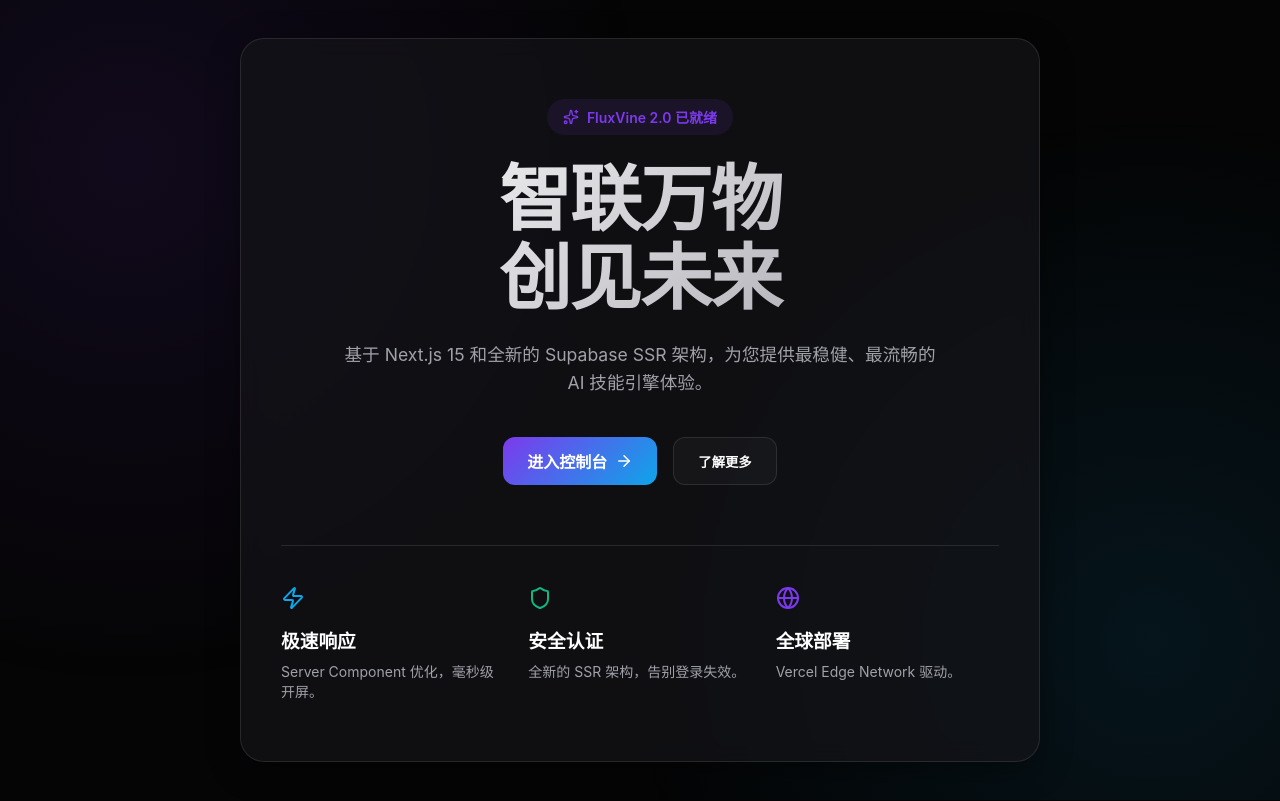
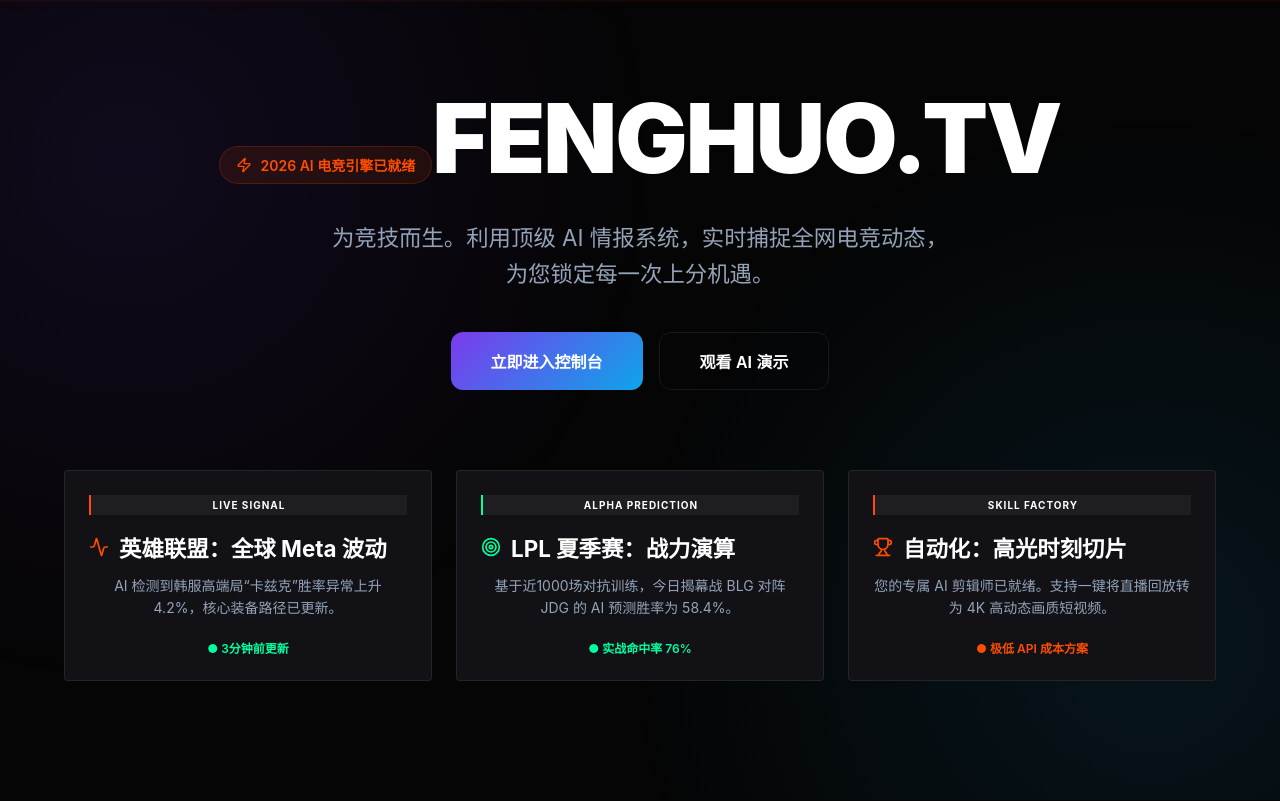
Before and after one commit to FluxVine-ai/fluxvine, a Next.js app: page / in a window 1280 px wide. Built offline with nearby package versions, Linux system fonts and the light colour scheme.

Commit message:
feat: implement Fenghuo.tv esports visual identity and immersive homepage

```diff
--- /dev/null
+++ b/app/branding.css
@@ -0,0 +1,128 @@
+/* Fenghuo.tv Brand Identity - Esports / Cyberpunk / Battle Theme */
+
+:root {
+    /* Core Brand Colors */
+    --fenghuo-orange: #ff4d00;
+    /* 烽火橙 - 核心动效与警告 */
+    --fenghuo-orange-glow: rgba(255, 77, 0, 0.5);
+    --fenghuo-accent: #00ff9d;
+    /* 竞技绿 - 胜率、数据增长 */
+    --fenghuo-charcoal: #0a0a0c;
+    /* 底层背景 */
+    --fenghuo-surface: #121216;
+    /* 卡片表面 */
+    --fenghuo-glass: rgba(18, 18, 22, 0.7);
+
+    /* Text */
+    --fenghuo-text-primary: #ffffff;
+    --fenghuo-text-secondary: #94a3b8;
+
+    /* Borders */
+    --fenghuo-border: rgba(255, 255, 255, 0.08);
+    --fenghuo-border-active: var(--fenghuo-orange);
+}
+
+/* Base Styles */
+body {
+    background-color: var(--fenghuo-charcoal);
+    color: var(--fenghuo-text-primary);
+    font-family: 'Outfit', 'Inter', sans-serif;
+}
+
+/* Animations - "Lightweight Video" Effects */
+@keyframes signal-scan {
+    0% {
+        transform: translateY(-100%);
+        opacity: 0;
+    }
+
+    50% {
+        opacity: 0.1;
+    }
+
+    100% {
+        transform: translateY(100%);
+        opacity: 0;
+    }
+}
+
+.scan-line {
+    position: absolute;
+    top: 0;
+    left: 0;
+    width: 100%;
+    height: 2px;
+    background: var(--fenghuo-orange);
+    box-shadow: 0 0 15px var(--fenghuo-orange);
+    animation: signal-scan 4s linear infinite;
+    z-index: 10;
+    pointer-events: none;
+}
+
+.glitch-text {
+    position: relative;
+    display: inline-block;
+}
+
+.glitch-text::after {
+    content: attr(data-text);
+    position: absolute;
+    left: 2px;
+    text-shadow: -1px 0 red;
+    top: 0;
+    color: white;
+    background: black;
+    overflow: hidden;
+    clip: rect(0, 900px, 0, 0);
+    animation: noise-anim 2s infinite linear alternate-reverse;
+}
+
+@keyframes noise-anim {
+    0% {
+        clip: rect(2px, 9999px, 86px, 0);
+    }
+
+    5% {
+        clip: rect(41px, 9999px, 8px, 0);
+    }
+
+    10% {
+        clip: rect(98px, 9999px, 91px, 0);
+    }
+
+    20% {
+        clip: rect(61px, 9999px, 45px, 0);
+    }
+
+    100% {
+        clip: rect(12px, 9999px, 78px, 0);
+    }
+}
+
+/* Premium Esports Cards */
+.esports-card {
+    background: var(--fenghuo-surface);
+    border: 1px solid var(--fenghuo-border);
+    border-radius: 4px;
+    /* 竞技风通常更锐利 */
+    padding: 24px;
+    position: relative;
+    overflow: hidden;
+    transition: all 0.3s cubic-bezier(0.4, 0, 0.2, 1);
+}
+
+.esports-card:hover {
+    border-color: var(--fenghuo-orange);
+    box-shadow: 0 0 30px rgba(255, 77, 0, 0.15);
+    transform: translateY(-2px);
+}
+
+.esports-badge {
+    font-size: 10px;
+    text-transform: uppercase;
+    letter-spacing: 0.1em;
+    padding: 4px 8px;
+    background: rgba(255, 255, 255, 0.05);
+    border-left: 2px solid var(--fenghuo-orange);
+    font-weight: 700;
+}
--- a/app/globals.css
+++ b/app/globals.css
@@ -1,3 +1,5 @@
+@import './branding.css';
+
 :root {
     --bg-primary: #050505;
     --bg-secondary: #0a0a0c;
--- a/app/page.tsx
+++ b/app/page.tsx
@@ -1,51 +1,80 @@
-import Link from "next/link";
-import { Sparkles, ArrowRight, Zap, Shield, Globe } from "lucide-react";
+import Link from 'next/link'
+import { Activity, Zap, Target, Shield, Trophy } from 'lucide-react'
 
 export default function HomePage() {
     return (
-        <div className="home-container">
-            <div className="glass-card main-hero">
-                <div className="badge-wrapper">
-                    <Sparkles size={16} />
-                    <span>FluxVine 2.0 已就绪</span>
+        <main className="home-container" style={{ flexDirection: 'column', justifyContent: 'flex-start', paddingTop: '80px' }}>
+            {/* 扫视线背景动效 */}
+            <div className="scan-line" />
+
+            {/* Hero Section */}
+            <div style={{ maxWidth: '1200px', width: '100%', padding: '0 24px', textAlign: 'center', marginBottom: '80px' }}>
+                <div style={{ display: 'inline-flex', alignItems: 'center', gap: '8px', padding: '8px 16px', borderRadius: '100px', background: 'rgba(255, 77, 0, 0.1)', color: 'var(--fenghuo-orange)', fontWeight: '600', fontSize: '14px', marginBottom: '24px', border: '1px solid rgba(255, 77, 0, 0.2)' }}>
+                    <Zap size={16} /> 2026 AI 电竞引擎已就绪
                 </div>
 
-                <h1 className="gradient-text hero-title">
-                    智联万物 <br />
-                    创见未来
+                <h1 className="glitch-text" data-text="FENGHUO.TV" style={{ fontSize: 'clamp(3rem, 10vw, 6rem)', fontWeight: '900', letterSpacing: '-0.02em', marginBottom: '24px', color: '#fff' }}>
+                    FENGHUO.TV
                 </h1>
 
-                <p className="hero-description">
-                    基于 Next.js 15 和全新的 Supabase SSR 架构，为您提供最稳健、最流畅的 AI 技能引擎体验。
+                <p style={{ fontSize: 'clamp(1.1rem, 2vw, 1.4rem)', color: 'var(--fenghuo-text-secondary)', maxWidth: '700px', margin: '0 auto 40px', lineHeight: '1.6' }}>
+                    为竞技而生。利用顶级 AI 情报系统，实时捕捉全网电竞动态，<br />
+                    为您锁定每一次上分机遇。
                 </p>
 
-                <div className="button-group">
-                    <Link href="/login" className="premium-btn">
-                        进入控制台 <ArrowRight size={18} />
+                <div style={{ display: 'flex', gap: '16px', justifyContent: 'center' }}>
+                    <Link href="/login" className="premium-btn" style={{ padding: '16px 40px', fontSize: '16px' }}>
+                        立即进入控制台
                     </Link>
-                    <button className="premium-btn secondary">
-                        了解更多
+                    <button className="premium-btn" style={{ background: 'transparent', border: '1px solid var(--fenghuo-border)', padding: '16px 40px', fontSize: '16px' }}>
+                        观看 AI 演示
                     </button>
                 </div>
+            </div>
 
-                <div className="feature-grid">
-                    <div className="feature-item">
-                        <Zap size={24} color="#0ea5e9" />
-                        <h3>极速响应</h3>
-                        <p>Server Component 优化，毫秒级开屏。</p>
+            {/* 数据流卡片展示区 */}
+            <div style={{ maxWidth: '1200px', width: '100%', padding: '0 24px', marginBottom: '100px' }}>
+                <div style={{ display: 'grid', gridTemplateColumns: 'repeat(auto-fit, minmax(300px, 1fr))', gap: '24px' }}>
+                    <div className="esports-card">
+                        <div className="esports-badge" style={{ marginBottom: '16px' }}>Live Signal</div>
+                        <h3 style={{ fontSize: '1.4rem', fontWeight: '700', marginBottom: '12px', display: 'flex', alignItems: 'center', gap: '10px' }}>
+                            <Activity size={20} color="var(--fenghuo-orange)" /> 英雄联盟：全球 Meta 波动
+                        </h3>
+                        <p style={{ color: 'var(--fenghuo-text-secondary)', fontSize: '14px', lineHeight: '1.6' }}>
+                            AI 检测到韩服高端局“卡兹克”胜率异常上升 4.2%，核心装备路径已更新。
+                        </p>
+                        <div style={{ marginTop: '20px', fontSize: '12px', color: 'var(--fenghuo-accent)', fontWeight: '600' }}>
+                            ● 3分钟前更新
+                        </div>
                     </div>
-                    <div className="feature-item">
-                        <Shield size={24} color="#10b981" />
-                        <h3>安全认证</h3>
-                        <p>全新的 SSR 架构，告别登录失效。</p>
+
+                    <div className="esports-card">
+                        <div className="esports-badge" style={{ marginBottom: '16px', borderColor: 'var(--fenghuo-accent)' }}>Alpha Prediction</div>
+                        <h3 style={{ fontSize: '1.4rem', fontWeight: '700', marginBottom: '12px', display: 'flex', alignItems: 'center', gap: '10px' }}>
+                            <Target size={20} color="var(--fenghuo-accent)" /> LPL 夏季赛：战力演算
+                        </h3>
+                        <p style={{ color: 'var(--fenghuo-text-secondary)', fontSize: '14px', lineHeight: '1.6' }}>
+                            基于近1000场对抗训练，今日揭幕战 BLG 对阵 JDG 的 AI 预测胜率为 58.4%。
+                        </p>
+                        <div style={{ marginTop: '20px', fontSize: '12px', color: 'var(--fenghuo-accent)', fontWeight: '600' }}>
+                            ● 实战命中率 76%
+                        </div>
                     </div>
-                    <div className="feature-item">
-                        <Globe size={24} color="#7c3aed" />
-                        <h3>全球部署</h3>
-                        <p>Vercel Edge Network 驱动。</p>
+
+                    <div className="esports-card">
+                        <div className="esports-badge" style={{ marginBottom: '16px' }}>Skill Factory</div>
+                        <h3 style={{ fontSize: '1.4rem', fontWeight: '700', marginBottom: '12px', display: 'flex', alignItems: 'center', gap: '10px' }}>
+                            <Trophy size={20} color="var(--fenghuo-orange)" /> 自动化：高光时刻切片
+                        </h3>
+                        <p style={{ color: 'var(--fenghuo-text-secondary)', fontSize: '14px', lineHeight: '1.6' }}>
+                            您的专属 AI 剪辑师已就绪。支持一键将直播回放转为 4K 高动态画质短视频。
+                        </p>
+                        <div style={{ marginTop: '20px', fontSize: '12px', color: 'var(--fenghuo-orange)', fontWeight: '600' }}>
+                            ● 极低 API 成本方案
+                        </div>
                     </div>
                 </div>
             </div>
-        </div>
-    );
+        </main>
+    )
 }
```
